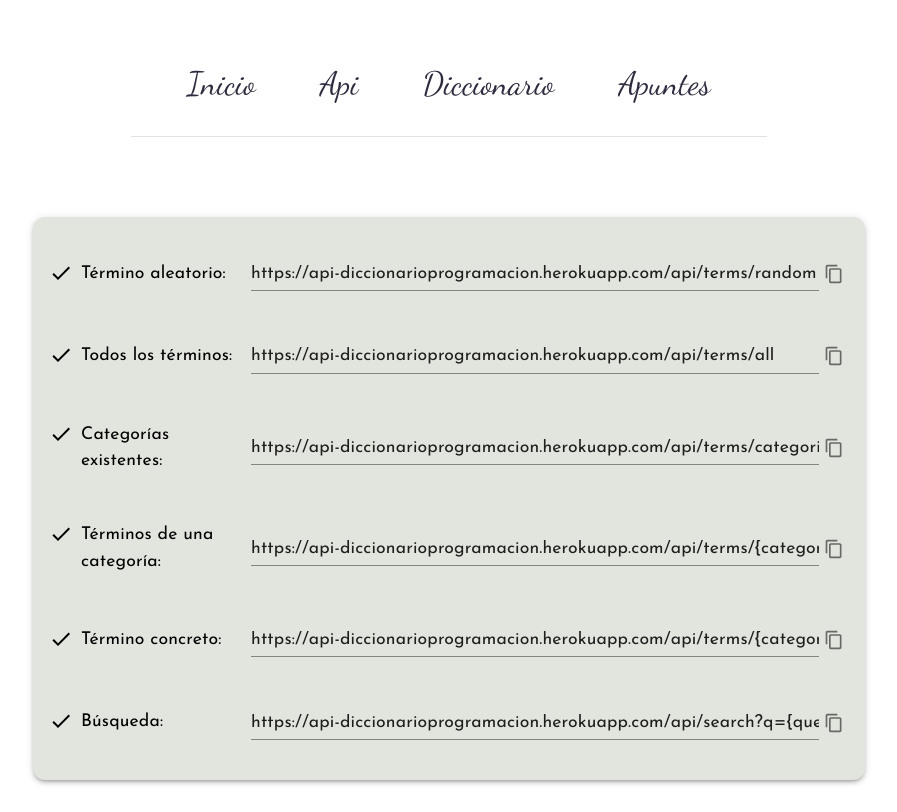
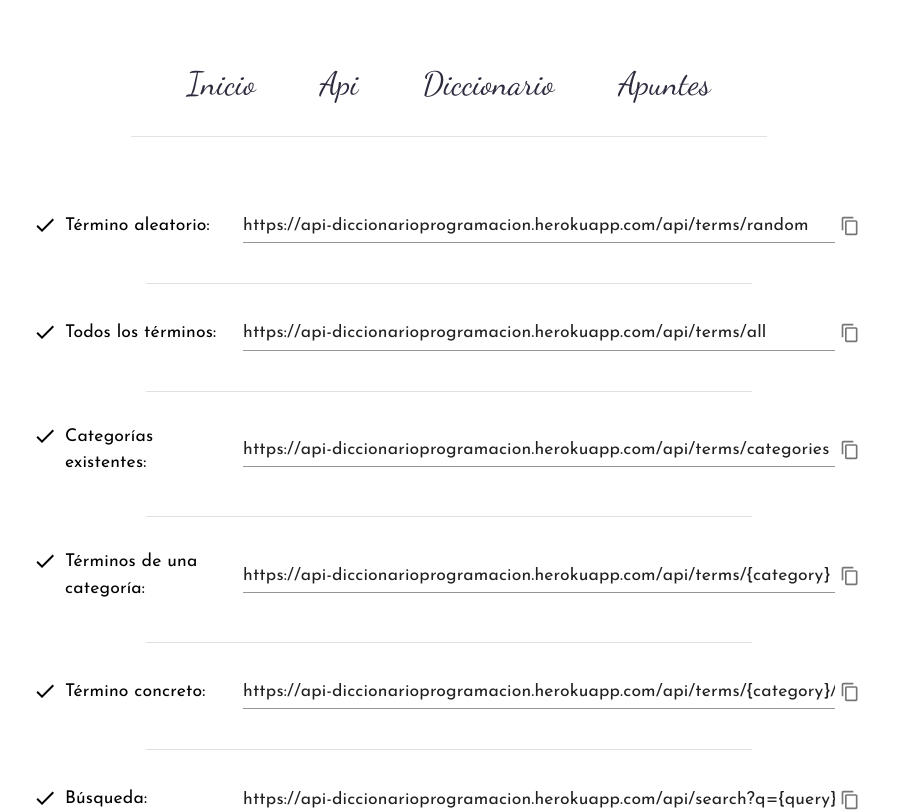
Before and after one commit to diego-rg/react-diccionario-programacion, a React (Create React App) app: page /api in a window 1280 px wide. Shown: the top 812 px of the page, without its empty margins (191-1088 px from the left). Built offline with nearby package versions, Linux system fonts and the light colour scheme; no server answers.

Commit message:
dividers and list backgroud deleted

```diff
--- a/src/components/ApiInfo.js
+++ b/src/components/ApiInfo.js
@@ -7,6 +7,7 @@ import { Typography } from "@mui/material";
 import IconButton from "@mui/material/IconButton";
 import ContentCopyIcon from "@mui/icons-material/ContentCopy";
 import CheckIcon from "@mui/icons-material/Check";
+import Divider from "@mui/material/Divider";
 
 const ApiInfo = () => {
   const renderedText = apiText.map((line) => {
@@ -62,6 +63,9 @@ const ApiInfo = () => {
             </IconButton>
           </Box>
         </Grid>
+        <Grid item xs={12} sm={9}>
+          <Divider variant="middle" sx={{ margin: 1 }} />
+        </Grid>
       </Grid>
     );
   });
@@ -70,12 +74,7 @@ const ApiInfo = () => {
     <Box
       component="main"
       sx={{
-        background: "#E2E5DE",
         padding: 2,
-        boxShadow: 3,
-        borderRadius: "12px",
-        marginY: {xs: 2, sm: 6},
-        marginX: 2,
       }}
     >
       {renderedText}
--- a/src/components/Loading.js
+++ b/src/components/Loading.js
@@ -2,6 +2,7 @@ import React from "react";
 
 import { Box, Typography } from "@mui/material";
 import CircularProgress from "@mui/material/CircularProgress";
+import Stack from "@mui/material/Stack";
 
 const Loading = () => {
   return (
@@ -17,7 +18,9 @@ const Loading = () => {
       }}
     >
       <Box sx={{ padding: 4, display: "flex" }}>
-        <CircularProgress />
+        <Stack sx={{ color: "white" }} spacing={2} direction="row">
+          <CircularProgress color="inherit" />
+        </Stack>
       </Box>
       <Typography
         variant="h4"
@@ -25,6 +28,8 @@ const Loading = () => {
         sx={{
           fontFamily: "Dancing Script",
           color: "white",
+          textAlign: "center",
+          padding: 4
         }}
       >
         Esperando la respuesta de la API...
```
